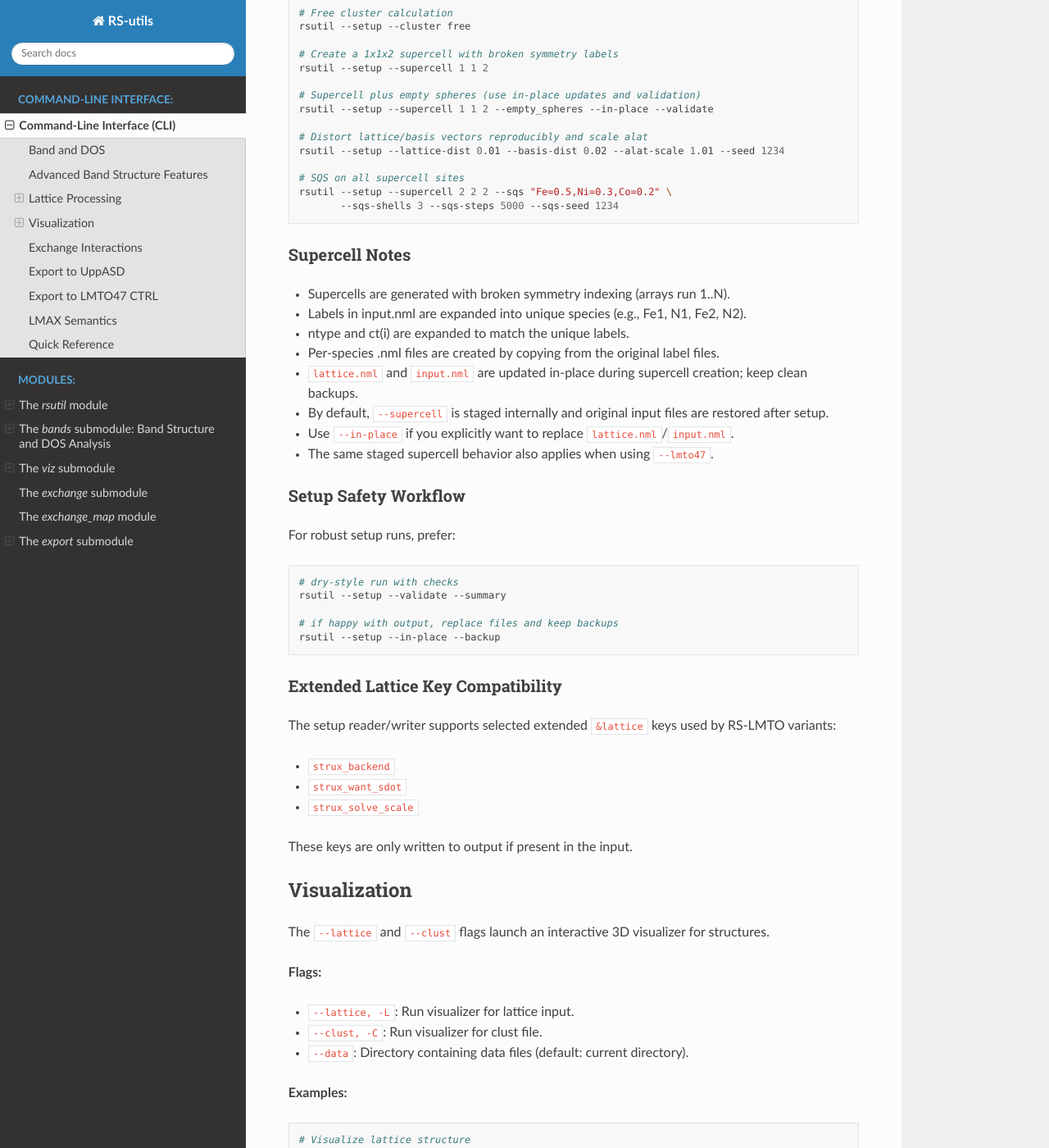
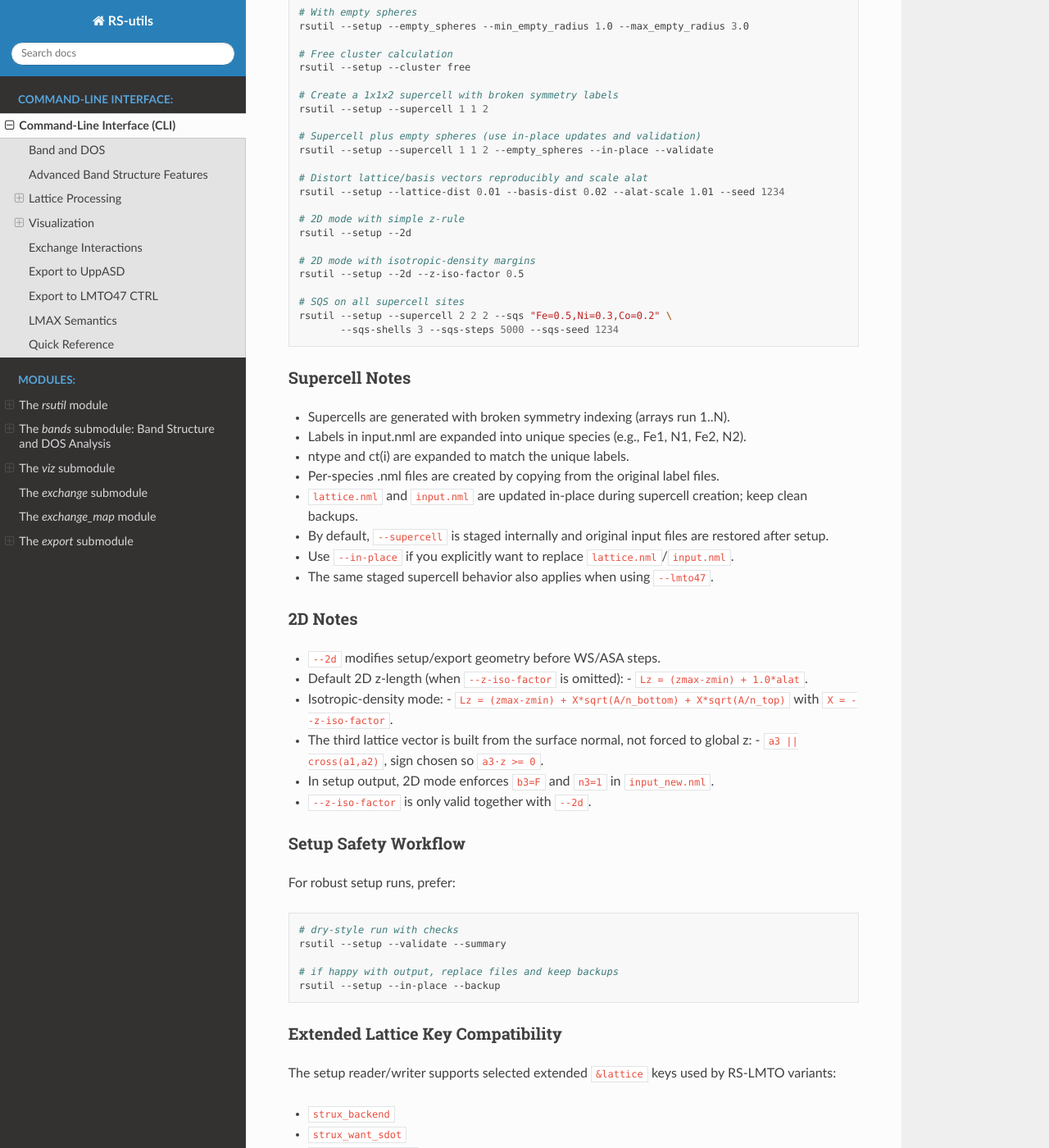
Before and after one commit to aibergman/RS-utils, a Sphinx documentation site: the page built from docs/cli_section.rst, in a window 1280 px wide and 1400 px high, scrolled down 4586 px. Shown: the whole window at 82% size. Built offline with Sphinx 7.4.7 and the Read the Docs theme 3.1.0, drawn with Linux system fonts in a browser that asks for light colours; some of the changed text lies outside the part shown.

Commit message:
Added documentation for the --2d feature

```diff
--- a/docs/cli_section.rst
+++ b/docs/cli_section.rst
@@ -205,6 +205,8 @@ The ``--setup`` flag processes lattice structures and calculates optimal Wigner-
 - ``--basis-dist``: Gaussian std.dev for basis-vector distortion in units of ``alat``.
 - ``--alat-scale``: Scalar factor applied to ``alat`` before distortion.
 - ``--seed``: Integer seed for reproducible random distortions.
+- ``--2d``: Enable 2D slab mode for setup/export geometry handling.
+- ``--z-iso-factor``: Surface-margin factor for density-aware 2D ``Lz`` (requires ``--2d``).
 - ``--sqs``: Enable SQS assignment on all sites, e.g. ``"Fe=0.5,Ni=0.5"`` (requires ``--supercell``).
 - ``--sqs-shells``: Number of pair-distance shells in the SQS objective.
 - ``--sqs-steps``: Number of MC swap steps for SQS optimization.
@@ -232,6 +234,12 @@ The ``--setup`` flag processes lattice structures and calculates optimal Wigner-
     # Distort lattice/basis vectors reproducibly and scale alat
     rsutil --setup --lattice-dist 0.01 --basis-dist 0.02 --alat-scale 1.01 --seed 1234
 
+    # 2D mode with simple z-rule
+    rsutil --setup --2d
+
+    # 2D mode with isotropic-density margins
+    rsutil --setup --2d --z-iso-factor 0.5
+
     # SQS on all supercell sites
     rsutil --setup --supercell 2 2 2 --sqs "Fe=0.5,Ni=0.3,Co=0.2" \
            --sqs-shells 3 --sqs-steps 5000 --sqs-seed 1234
@@ -247,6 +255,19 @@ Supercell Notes
 - By default, ``--supercell`` is staged internally and original input files are restored after setup.
 - Use ``--in-place`` if you explicitly want to replace ``lattice.nml``/``input.nml``.
 - The same staged supercell behavior also applies when using ``--lmto47``.
+
+2D Notes
+~~~~~~~~
+
+- ``--2d`` modifies setup/export geometry before WS/ASA steps.
+- Default 2D z-length (when ``--z-iso-factor`` is omitted):
+  - ``Lz = (zmax-zmin) + 1.0*alat``.
+- Isotropic-density mode:
+  - ``Lz = (zmax-zmin) + X*sqrt(A/n_bottom) + X*sqrt(A/n_top)`` with ``X = --z-iso-factor``.
+- The third lattice vector is built from the surface normal, not forced to global z:
+  - ``a3 || cross(a1,a2)``, sign chosen so ``a3·z >= 0``.
+- In setup output, 2D mode enforces ``b3=F`` and ``n3=1`` in ``input_new.nml``.
+- ``--z-iso-factor`` is only valid together with ``--2d``.
 
 Setup Safety Workflow
 ~~~~~~~~~~~~~~~~~~~~~
--- a/docs/rsutil_module.rst
+++ b/docs/rsutil_module.rst
@@ -21,6 +21,7 @@ Notes:
 
 - ``process_lattice(..., lmx=2)`` exposes setup-side ``lmax`` override from Python.
 - ``process_lattice`` also supports ``lattice_dist``, ``basis_dist``, ``alat_scale``, and ``seed`` for reproducible geometric perturbations.
+- ``process_lattice`` supports 2D slab mode via ``mode_2d`` and optional ``z_iso_factor``.
 - Current backend support in this repository is ``0 <= lmax <= 3``.
 - Extended lattice keys ``strux_backend``, ``strux_want_sdot``, and ``strux_solve_scale`` are preserved when present.
 - CLI-level SQS controls (``--sqs``, ``--sqs-shells``, ``--sqs-steps``, ``--sqs-seed``) can be combined with ``--supercell`` for both ``--setup`` and ``--lmto47`` workflows.
```
Also changed, not shown: README.md (+24 -0 lines), docs/export_submodule.rst (+8 -0 lines).
